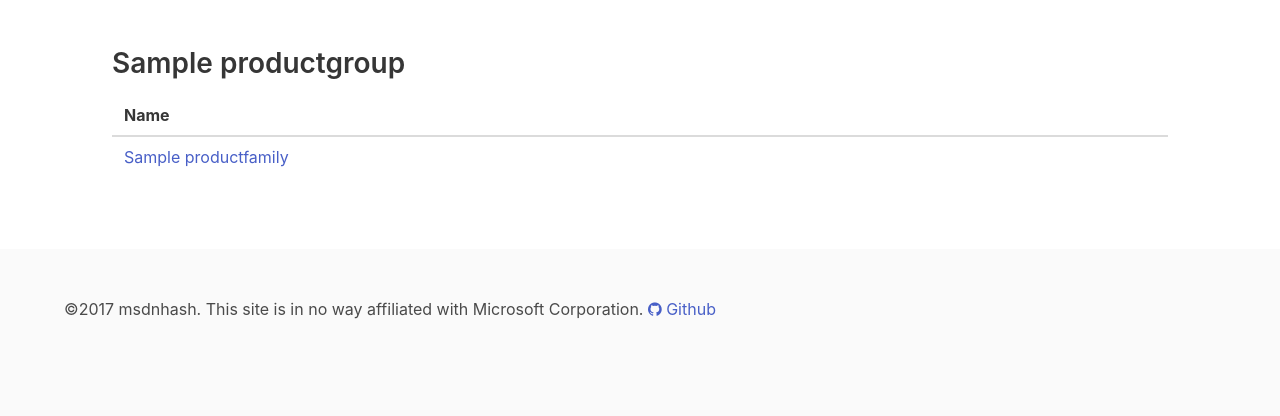
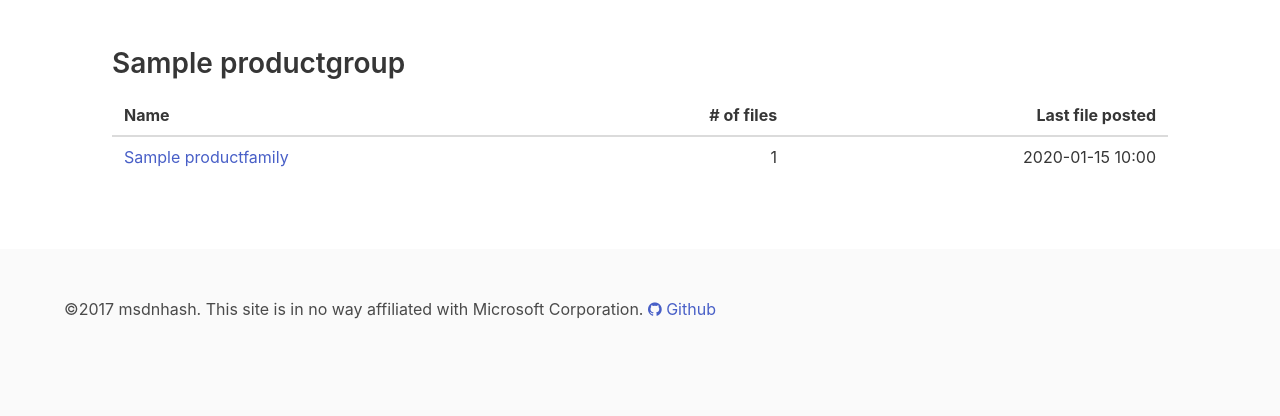
Before and after one commit to mauricew/dnhash, a Django app: page /groups/1 in a window 1280 px wide. Shown: the part 53-469 px from the top of the page. Run offline with Django 3.2, Linux system fonts and the light colour scheme; tables that the repository leaves empty hold one stand-in row (values such as "Sample post"); some libraries are stand-ins or nearby versions.

Commit message:
Add aggregations
- Count of products (families) in group
- Count of files in family and last file posted date

```diff
--- a/msdn/templates/msdn/group_detail.html
+++ b/msdn/templates/msdn/group_detail.html
@@ -7,6 +7,8 @@
         <table class="table">
             <thead>
                 <th>Name</th>
+                <th style="text-align: right;"># of files</th>
+                <th style="text-align: right;">Last file posted</th>
             </thead>
             <tbody>
                 {% for f in families %}
@@ -14,6 +16,12 @@
                     <td>
                         <a href="{% url 'family_detail' f.id %}">{{f.name}}</a>
                     </td>
+                    <td class="has-text-right">
+                        {{f.file__count}}
+                    </td>
+                    <td class="has-text-right">
+                        {{f.file__posted_date__max | date:'Y-m-d H:i'}}
+                    </td>
                 </tr>
                 {% endfor %}
             </tbody>
--- a/msdn/templates/msdn/group_list.html
+++ b/msdn/templates/msdn/group_list.html
@@ -5,9 +5,10 @@
     <h2>Browse groups</h2>
     {% for g in groups %}
     <div class="box">
-        <h4 style="margin: 0;">
+        <h4>
             <a href="{% url 'group_detail' g.id %}">{{g.name}}</a>
         </h4>
+        <h6 style="margin-bottom: 0;">{{g.productfamily__count}} products in this group</h6>
     </div>
     {% endfor %}
 </section>
--- a/msdn/views.py
+++ b/msdn/views.py
@@ -1,5 +1,5 @@
 from django.shortcuts import render, get_object_or_404, redirect
-from django.db.models import Max
+from django.db.models import Max, Count
 
 # Create your views here.
 from .models import File, ProductGroup, ProductFamily
@@ -19,7 +19,7 @@ def about(request):
 
 
 def browse_groups(request):
-    groups = ProductGroup.objects.order_by("name")
+    groups = ProductGroup.objects.annotate(Count('productfamily')).order_by("name")
 
     context = {'groups': groups}
     return render(request, 'msdn/group_list.html', context)
@@ -27,7 +27,7 @@ def browse_groups(request):
 
 def group_detail(request, group_id):
     group = get_object_or_404(ProductGroup, pk=group_id)
-    families = ProductFamily.objects.filter(group_id=group_id).order_by("name")
+    families = ProductFamily.objects.filter(group_id=group_id).annotate(Count('file'), Max('file__posted_date')).order_by("name")
 
     context = {'group': group, 'families': families}
     return render(request, 'msdn/group_detail.html', context)
```
